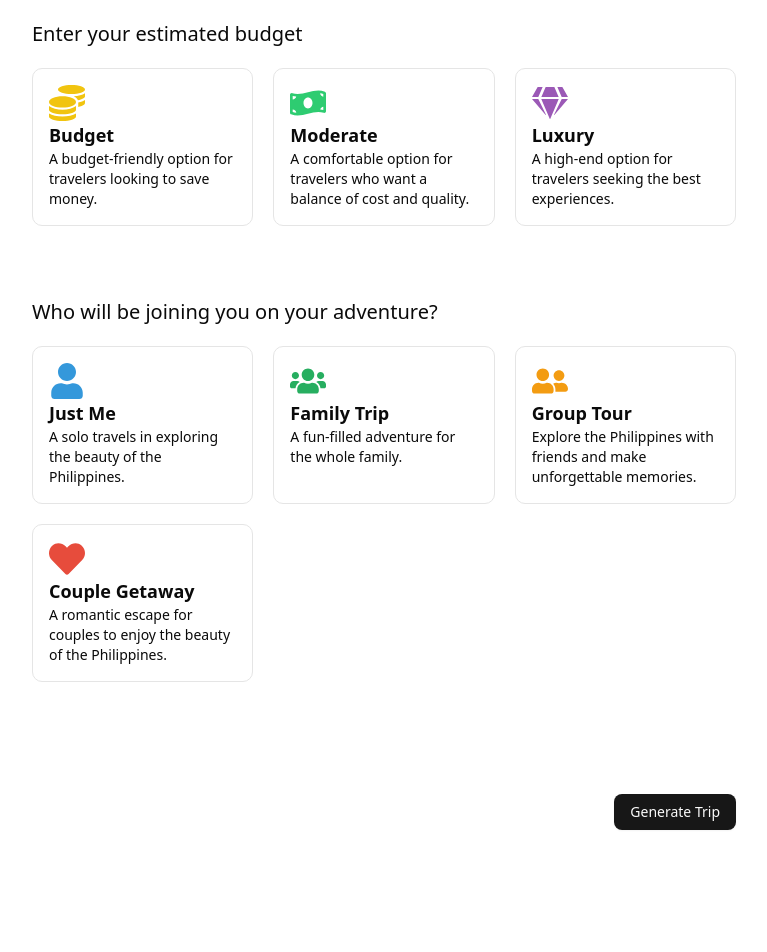
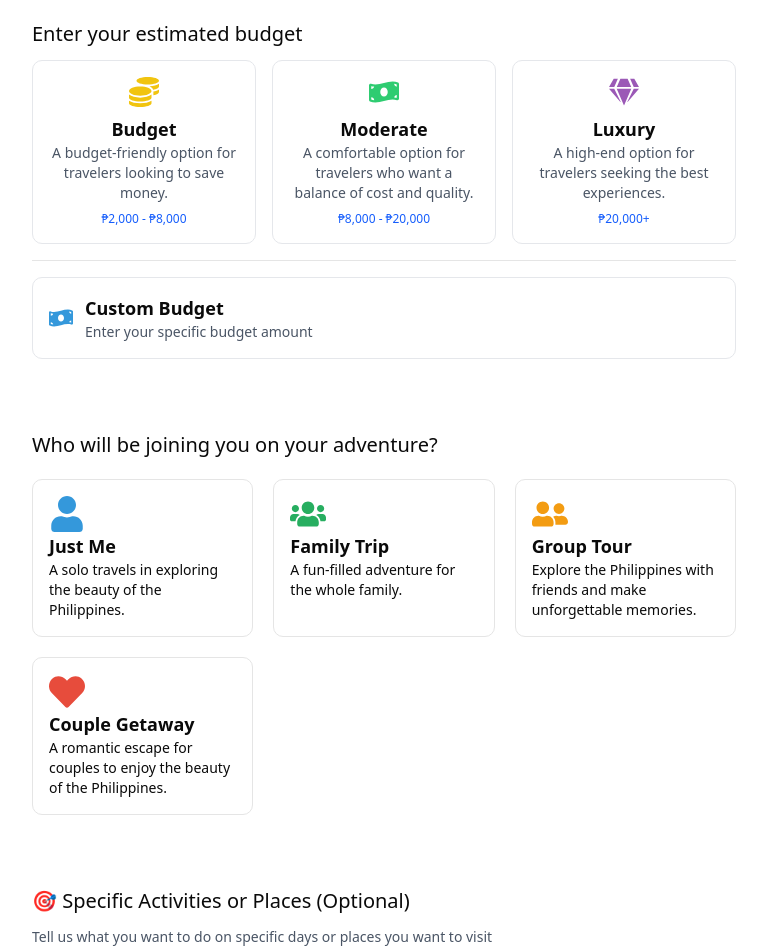
Before and after one commit to JamirBasa/TravelRover, a React (Vite) app: page /create-trip in a window 1280 px wide. Shown: the part 560-1512 px from the top of the page, without its empty margins (256-1023 px from the left). Before the commit the page ends 1430 px from the top, so only its background shows below. Built offline with nearby package versions, Linux system fonts and the light colour scheme; no server answers.

Commit message:
Budget Considerations and Enhanced AI Prompt

```diff
--- a/src/constants/options.jsx
+++ b/src/constants/options.jsx
@@ -5,61 +5,66 @@ import {
   FaHeart,
   FaCoins,
   FaMoneyBillWave,
-    FaGem
+  FaGem,
 } from "react-icons/fa";
 
-export const SelectTravelList=[
+export const SelectTravelList = [
   {
     id: 1,
-                title: 'Just Me',
-                desc: 'A solo travels in exploring the beauty of the Philippines.',
-                icon: <FaUser style={{ color: '#3498db' }} />,
-                people: '1'
+    title: "Just Me",
+    desc: "A solo travels in exploring the beauty of the Philippines.",
+    icon: <FaUser style={{ color: "#3498db" }} />,
+    people: "1",
   },
   {
     id: 2,
-                title: 'Family Trip',
-                desc: 'A fun-filled adventure for the whole family.',
-                icon: <FaUsers style={{ color: '#27ae60' }} />,
-                people: '3 to 5 People'
+    title: "Family Trip",
+    desc: "A fun-filled adventure for the whole family.",
+    icon: <FaUsers style={{ color: "#27ae60" }} />,
+    people: "3 to 5 People",
   },
   {
     id: 3,
-                title: 'Group Tour',
-                desc: 'Explore the Philippines with friends and make unforgettable memories.',
-                icon: <FaUserFriends style={{ color: '#f39c12' }} />,
-                people: '5 to 10 People'
+    title: "Group Tour",
+    desc: "Explore the Philippines with friends and make unforgettable memories.",
+    icon: <FaUserFriends style={{ color: "#f39c12" }} />,
+    people: "5 to 10 People",
   },
   {
     id: 4,
-                title: 'Couple Getaway',
-                desc: 'A romantic escape for couples to enjoy the beauty of the Philippines.',
-                icon: <FaHeart style={{ color: '#e74c3c' }} />,
-                people: '2 People'
-        }
-]
+    title: "Couple Getaway",
+    desc: "A romantic escape for couples to enjoy the beauty of the Philippines.",
+    icon: <FaHeart style={{ color: "#e74c3c" }} />,
+    people: "2 People",
+  },
+];
 
 export const SelectBudgetOptions = [
   {
     id: 1,
-                title: 'Budget',
-                desc: 'A budget-friendly option for travelers looking to save money.',
-                icon: <FaCoins style={{ color: '#f1c40f' }} />
+    title: "Budget",
+    desc: "A budget-friendly option for travelers looking to save money.",
+    icon: <FaCoins style={{ color: "#f1c40f" }} />,
+    range: "₱2,000 - ₱8,000", // ✅ Added price range
+    value: "Budget", // ✅ Added value for easier handling
   },
   {
     id: 2,
-                title: 'Moderate',
-                desc: 'A comfortable option for travelers who want a balance of cost and quality.',
-                icon: <FaMoneyBillWave style={{ color: '#2ecc71' }} />
+    title: "Moderate",
+    desc: "A comfortable option for travelers who want a balance of cost and quality.",
+    icon: <FaMoneyBillWave style={{ color: "#2ecc71" }} />,
+    range: "₱8,000 - ₱20,000", // ✅ Added price range
+    value: "Moderate", // ✅ Added value
   },
   {
     id: 3,
-                title: 'Luxury',
-                desc: 'A high-end option for travelers seeking the best experiences.',
-                icon: <FaGem style={{ color: '#9b59b6' }} />
-        }
-]
-
+    title: "Luxury",
+    desc: "A high-end option for travelers seeking the best experiences.",
+    icon: <FaGem style={{ color: "#9b59b6" }} />,
+    range: "₱20,000+", // ✅ Added price range
+    value: "Luxury", // ✅ Added value
+  },
+];
 
 export const AI_PROMPT = `You are an expert travel guide specializing in creating comprehensive, budget-conscious travel itineraries. I will provide you with trip details, and you must create a detailed travel plan in strict JSON format.
 
@@ -73,9 +78,14 @@ Your response must be valid JSON with this exact structure:
     "destination": "string - full destination name",
     "location": "string - city/region, country",
     "duration": number,
-    "travelers": number,
-    "budgetLevel": "string - Budget/Mid-range/Luxury",
-    "currency": "string - local currency code (USD, PHP, EUR, etc.)",
+    "travelers": "string - traveler description",
+    "budgetLevel": "string - Budget/Moderate/Luxury or Custom amount",
+    "travelDates": {
+      "startDate": "string - departure date if specified",
+      "endDate": "string - return date if specified",
+      "flexibility": "string - date flexibility notes"
+    },
+    "currency": "string - local currency code (PHP for Philippines)",
     "totalEstimatedCost": "string - cost range in local currency",
     "bestTimeToVisit": "string - seasonal recommendations"
   },
@@ -279,4 +289,21 @@ RESPONSE GUIDELINES:
 
 Remember: The goal is to create a comprehensive, actionable travel plan that respects the traveler's budget while maximizing their experience. Every recommendation should be practical, affordable within the specified budget range, and culturally appropriate.
 
-My request is: {location}, {duration} days, {travelers}, {budget} budget.`;
+BUDGET CONSIDERATIONS:
+- If custom budget amount is provided, tailor all recommendations to that specific amount
+- For custom budgets, provide detailed breakdown showing how the budget is allocated
+- Consider seasonal pricing variations for the specified travel dates
+- If dates are provided, check for local festivals, peak seasons, or events that might affect pricing
+
+My request is: {location}, {duration} days, {travelers}, {budget} budget.
+
+SPECIFIC DAILY REQUESTS:
+{specificRequests}
+
+IMPORTANT INSTRUCTIONS:
+- If specific activities or locations are mentioned for certain days, prioritize those in the itinerary
+- If multiple locations are mentioned (e.g., different cities), treat this as a multi-city trip
+- Calculate realistic travel times between different locations
+- Adjust accommodation and transportation accordingly
+- If travel between locations takes significant time, allocate appropriate days for travel
+- Provide warnings if the itinerary seems too rushed or logistically challenging`;
--- /dev/null
+++ b/src/create-trip/components/BugetSelector.jsx
@@ -0,0 +1,98 @@
+import { useState } from "react";
+import { Input } from "@/components/ui/input";
+import { SelectBudgetOptions } from "../../constants/options";
+import { FaMoneyBillWave } from "react-icons/fa";
+
+const BudgetSelector = ({
+  value,
+  customValue,
+  onBudgetChange,
+  onCustomBudgetChange,
+  error,
+}) => {
+  const [showCustom, setShowCustom] = useState(false);
+
+  return (
+    <div className="space-y-4">
+      {/* Preset budget options */}
+      <div className="grid grid-cols-1 md:grid-cols-3 gap-4">
+        {SelectBudgetOptions.map((option) => (
+          <div
+            key={option.id}
+            onClick={() => {
+              onBudgetChange(option.title);
+              setShowCustom(false);
+              onCustomBudgetChange("");
+            }}
+            className={`p-4 cursor-pointer border rounded-lg hover:shadow-lg transition-all duration-200 ${
+              value === option.title && !showCustom
+                ? "shadow-lg border-blue-500 bg-blue-50"
+                : "border-gray-200"
+            }`}
+          >
+            <div className="text-3xl mb-2 flex justify-center">
+              {option.icon}
+            </div>
+            <h3 className="font-semibold text-lg text-center">
+              {option.title}
+            </h3>
+            <p className="text-sm text-gray-600 text-center">{option.desc}</p>
+            <p className="text-xs text-blue-600 font-medium text-center mt-2">
+              {option.range}
+            </p>
+          </div>
+        ))}
+      </div>
+
+      {/* Custom Budget Option */}
+      <div className="border-t pt-4">
+        <div
+          onClick={() => setShowCustom(true)}
+          className={`p-4 cursor-pointer border rounded-lg hover:shadow-lg transition-all duration-200 ${
+            showCustom
+              ? "shadow-lg border-blue-500 bg-blue-50"
+              : "border-gray-200"
+          }`}
+        >
+          <div className="flex items-center justify-between">
+            <div className="flex items-center gap-3">
+              <FaMoneyBillWave style={{ color: "#3498db", fontSize: "24px" }} />
+              <div>
+                <h3 className="font-semibold text-lg">Custom Budget</h3>
+                <p className="text-sm text-gray-600">
+                  Enter your specific budget amount
+                </p>
+              </div>
+            </div>
+            {showCustom && (
+              <div className="ml-4 flex items-center gap-2">
+                <span className="text-sm font-medium">₱</span>
+                <Input
+                  type="number"
+                  placeholder="Enter amount"
+                  value={customValue}
+                  onChange={(e) => {
+                    onCustomBudgetChange(e.target.value);
+                    onBudgetChange("");
+                  }}
+                  className="w-32"
+                  min="1000"
+                  step="500"
+                />
+              </div>
+            )}
+          </div>
+        </div>
+      </div>
+
+      {error && (
+        <p className="text-red-500 text-sm flex items-center gap-1">
+          <span>⚠️</span>
+          {error}
+        </p>
+      )}
+    </div>
+  );
+};
+
+export default BudgetSelector;
--- a/src/create-trip/index.jsx
+++ b/src/create-trip/index.jsx
@@ -1,75 +1,85 @@
-
-import { useState, useEffect } from 'react'
-import GooglePlacesAutocomplete from 'react-google-places-autocomplete'
-import { Input } from '@/components/ui/input'
-import { Button } from '@/components/ui/button'
-import { SelectBudgetOptions, SelectTravelList, AI_PROMPT } from '../constants/options';
-import { toast } from "sonner"
-import { chatSession } from '../config/aimodel';
+import { useState, useEffect } from "react";
+import GooglePlacesAutocomplete from "react-google-places-autocomplete";
+import { Input } from "@/components/ui/input";
+import { Button } from "@/components/ui/button";
+import {
+  SelectBudgetOptions,
+  SelectTravelList,
+  AI_PROMPT,
+} from "../constants/options";
+import { toast } from "sonner";
+import { chatSession } from "../config/aimodel";
 import {
   Dialog,
   DialogContent,
   DialogHeader,
   DialogTitle,
-} from "@/components/ui/dialog"
-import { FcGoogle } from 'react-icons/fc';
-import { useGoogleLogin } from '@react-oauth/google';
-import axios from 'axios';
-import { doc, setDoc } from 'firebase/firestore';
-import { db } from '../config/firebaseConfig';
-import { AiOutlineLoading3Quarters } from 'react-icons/ai';
-import { useNavigate } from 'react-router-dom';
-
+} from "@/components/ui/dialog";
+import { FcGoogle } from "react-icons/fc";
+import { useGoogleLogin } from "@react-oauth/google";
+import axios from "axios";
+import { doc, setDoc } from "firebase/firestore";
+import { db } from "../config/firebaseConfig";
+import { AiOutlineLoading3Quarters } from "react-icons/ai";
+import { useNavigate } from "react-router-dom";
+import BudgetSelector from "./components/BugetSelector";
 
 function CreateTrip() {
-  const [place,setPlace]=useState(null);
-  const [formData, setFormData]= useState({});
+  const [place, setPlace] = useState(null);
+  const [formData, setFormData] = useState({});
+  const [customBudget, setCustomBudget] = useState("");
 
-  const [openDialog,setOpenDialog]=useState(false);
-  const [loading,setLoading]=useState(false);
+  const [openDialog, setOpenDialog] = useState(false);
+  const [loading, setLoading] = useState(false);
 
-  const navigate=useNavigate();
+  const navigate = useNavigate();
 
-  const handleInputChange=(name,value)=>{
-
+  const handleInputChange = (name, value) => {
     setFormData({
       ...formData,
-      [name]:value
-    })
+      [name]: value,
+    });
+  };
+  useEffect(() => {
+    console.log(formData);
+  }, [formData]);
 
-  }
-  useEffect(()=>{
-    console.log(formData)
-  },[formData])
+  const googleLogin = useGoogleLogin({
+    onSuccess: (codeResp) => GetUserProfile(codeResp),
+    onError: (error) => console.log(error),
+  });
+  const OnGenerateTrip = async () => {
+    const user = localStorage.getItem("user");
 
-
-  const googleLogin=useGoogleLogin({
-    onSuccess:(codeResp)=>GetUserProfile(codeResp),
-    onError:(error)=>console.log(error)
-  })
-  const OnGenerateTrip= async ()=>{
-    const user=localStorage.getItem('user');
-
-    if(!user){
+    if (!user) {
       setOpenDialog(true);
-      return ;
+      return;
     }
 
+    if (!formData?.location || !formData?.duration || !formData?.travelers) {
+      toast("Please fill all the details.");
+      return;
+    }
 
-
-    if(formData?.duration>5&&!formData?.location ||!formData?.budget&& !formData?.travelers){
-      toast("Please fill all the details.")
+    if (!formData?.budget && !customBudget) {
+      toast("Please select or enter your budget.");
       return;
     }
 
     setLoading(true);
 
-    const FINAL_PROMPT=AI_PROMPT
-    .replace('{location}', formData?.location)
-    .replace('{duration}', formData?.duration)
-    .replace('{travelers}', formData?.travelers)
-    .replace('{budget}', formData?.budget)
-
+    const FINAL_PROMPT = AI_PROMPT.replace("{location}", formData?.location)
+      .replace("{duration}", formData?.duration)
+      .replace("{travelers}", formData?.travelers)
+      .replace(
+        "{budget}",
+        customBudget ? `Custom: ₱${customBudget}` : formData?.budget
+      )
+      .replace(
+        "{specificRequests}",
+        formData?.specificRequests ||
+          "No specific requests - create a balanced itinerary"
+      );
     console.log(FINAL_PROMPT);
 
     try {
@@ -82,15 +92,14 @@ function CreateTrip() {
     } catch (error) {
       toast("Error generating trip: " + error.message);
     }
-  }
+  };
 
-  const SaveAiTrip=async(TripData)=>{
+  const SaveAiTrip = async (TripData) => {
     setLoading(true);
 
     try {
-      const user=JSON.parse(localStorage.getItem('user'));
-      const docId=Date.now().toString()
-
+      const user = JSON.parse(localStorage.getItem("user"));
+      const docId = Date.now().toString();
 
       let parsedTripData;
       try {
@@ -103,30 +112,37 @@ function CreateTrip() {
       }
 
       await setDoc(doc(db, "AITrips", docId), {
-        userSelection:formData,
-        tripData:parsedTripData,
-        userEmail:user?.email,
-        id:docId
+        userSelection: {
+          ...formData,
+          customBudget: customBudget,
+        },
+        tripData: parsedTripData,
+        userEmail: user?.email,
+        id: docId,
       });
       toast("Trip saved successfully!");
-      navigate('/view-trip/'+docId);
+      navigate("/view-trip/" + docId);
     } catch (error) {
       console.error("Error saving trip: ", error);
       toast("Failed to save trip: " + (error.message || "Permission denied"));
     }
     setLoading(false);
+  };
 
-  }
-
-  const GetUserProfile=(tokenInfo) => {
-      axios.get(`https://www.googleapis.com/oauth2/v1/userinfo?access_token=${tokenInfo?.access_token}`, {
+  const GetUserProfile = (tokenInfo) => {
+    axios
+      .get(
+        `https://www.googleapis.com/oauth2/v1/userinfo?access_token=${tokenInfo?.access_token}`,
+        {
           headers: {
             Authorization: `Bearer ${tokenInfo?.access_token}`,
-          Accept:'Application/json'
+            Accept: "Application/json",
           },
-      }).then((resp)=>{
+        }
+      )
+      .then((resp) => {
         console.log(resp);
-        localStorage.setItem('user',JSON.stringify(resp.data));
+        localStorage.setItem("user", JSON.stringify(resp.data));
         setOpenDialog(false);
         OnGenerateTrip();
       })
@@ -134,97 +150,132 @@ function CreateTrip() {
         console.error("Error fetching user profile:", error);
         toast("Failed to get user profile");
       });
-    }
-
-
+  };
 
   return (
-    <div className='sm:px-10 md:px-32 lg:px-56 xl:px-72 px-5 mt-10'>
-      <h2 className='text-3xl font-bold'>Customize your adventure</h2>
-      <p className='mt-3 text-gray-500 text-xl'>Tell us a little about yourself, and Travel Rover will craft a personalized itinerary designed around your preferences.</p>
+    <div className="sm:px-10 md:px-32 lg:px-56 xl:px-72 px-5 mt-10">
+      <h2 className="text-3xl font-bold">Customize your adventure</h2>
+      <p className="mt-3 text-gray-500 text-xl">
+        Tell us a little about yourself, and Travel Rover will craft a
+        personalized itinerary designed around your preferences.
+      </p>
 
-      <div className='mt-20 flex flex-col gap-10'>
-          <div className='mb-8'>
-            <h2 className='text-xl mb-3 font-medium'>Where would you like to go?</h2>
+      <div className="mt-20 flex flex-col gap-10">
+        <div className="mb-8">
+          <h2 className="text-xl mb-3 font-medium">
+            Where would you like to go?
+          </h2>
           <GooglePlacesAutocomplete
             apiKey={import.meta.env.VITE_GOOGLE_PLACE_API_KEY}
             autocompletionRequest={{
               componentRestrictions: {
-                  country: ['ph']
-                }
+                country: ["ph"],
+              },
             }}
             selectProps={{
               value: place,
-                onChange: (v) => { setPlace(v);  handleInputChange('location', v.label)} ,
+              onChange: (v) => {
+                setPlace(v);
+                handleInputChange("location", v.label);
+              },
             }}
           />
         </div>
 
-          <div className='mb-8'>
-            <h2 className='text-xl mb-3 font-medium'>How many days will your trip last?</h2>
-            <Input placeholder={''} type='number'
-              onChange={(e)=>handleInputChange('duration', e.target.value)}
+        <div className="mb-8">
+          <h2 className="text-xl mb-3 font-medium">
+            How many days will your trip last?
+          </h2>
+          <Input
+            placeholder={""}
+            type="number"
+            onChange={(e) => handleInputChange("duration", e.target.value)}
           />
         </div>
 
-          <div className='mb-8'>
-            <h2 className='text-xl mb-3 font-medium'>Enter your estimated budget</h2>
-            <div className='grid grid-cols-3 gap-5 mt-5'>
-              {SelectBudgetOptions.map((item,index)=>(
-                <div key={index}
-                onClick={()=>handleInputChange('budget', item.title)}
+        <div className="mb-8">
+          <h2 className="text-xl mb-3 font-medium">
+            Enter your estimated budget
+          </h2>
+          <BudgetSelector
+            value={formData?.budget}
+            customValue={customBudget}
+            onBudgetChange={(budget) => handleInputChange("budget", budget)}
+            onCustomBudgetChange={(amount) => setCustomBudget(amount)}
+            error={null}
+          />
+        </div>
+
+        <div className="mb-8">
+          <h2 className="text-xl mb-3 font-medium">
+            Who will be joining you on your adventure?
+          </h2>
+          <div className="grid grid-cols-3 gap-5 mt-5">
+            {SelectTravelList.map((item, index) => (
+              <div
+                key={index}
+                onClick={() => handleInputChange("travelers", item.people)}
                 className={`p-4 cursor-pointer border rounded-lg hover:shadow-lg
-                ${formData?.budget==item.title&&'shadow-lg border-black'}
-                `}>
-                  <h2 className='text-4xl'>{item.icon}</h2>
-                  <h2 className='font-bold text-lg'>{item.title}</h2>
-                  <h2 className='text-sm text-gray'>{item.desc}</h2>
+                ${
+                  formData?.travelers == item.people && "shadow-lg border-black"
+                }
+                `}
+              >
+                <h2 className="text-4xl">{item.icon}</h2>
+                <h2 className="font-bold text-lg">{item.title}</h2>
+                <h2 className="text-sm text-gray">{item.desc}</h2>
               </div>
             ))}
           </div>
         </div>
 
-
-          <div className='mb-8'>
-            <h2 className='text-xl mb-3 font-medium'>Who will be joining you on your adventure?</h2>
-            <div className='grid grid-cols-3 gap-5 mt-5'>
-              {SelectTravelList.map((item,index)=>(
-                <div key={index}
-                onClick={()=>handleInputChange('travelers', item.people)}
-                className={`p-4 cursor-pointer border rounded-lg hover:shadow-lg
-                ${formData?.travelers==item.people&&'shadow-lg border-black'}
-                `}>
-                  <h2 className='text-4xl'>{item.icon}</h2>
-                  <h2 className='font-bold text-lg'>{item.title}</h2>
-                  <h2 className='text-sm text-gray'>{item.desc}</h2>
-                </div>
-              ))}
-            </div>
+        <div className="mb-8">
+          <h2 className="text-xl mb-3 font-medium">
+            🎯 Specific Activities or Places (Optional)
+          </h2>
+          <p className="text-sm text-gray-600 mb-3">
+            Tell us what you want to do on specific days or places you want to
+            visit
+          </p>
+          <textarea
+            className="w-full p-3 border rounded-lg resize-none focus:ring-2 focus:ring-blue-500 focus:border-blue-500"
+            rows="4"
+            placeholder="Examples:&#10;• Day 3: Visit Ocean Park&#10;• Day 4: Go to Palawan&#10;• Day 5: Island hopping in El Nido&#10;• Visit Underground River&#10;• Try local seafood"
+            value={formData?.specificRequests || ""}
+            onChange={(e) =>
+              handleInputChange("specificRequests", e.target.value)
+            }
+          />
+          <p className="text-xs text-gray-500 mt-2">
+            💡 You can mention specific days, activities, or places you want to
+            include
+          </p>
         </div>
 
-          <div className='my-10 flex justify-end'>
-
-            <Button
-              disabled={loading}
-            onClick={OnGenerateTrip}>
-              {loading?
-                  <AiOutlineLoading3Quarters className='h-7 w-7 animate-spin'/>: 'Generate Trip'
-              }
+        <div className="my-10 flex justify-end">
+          <Button disabled={loading} onClick={OnGenerateTrip}>
+            {loading ? (
+              <AiOutlineLoading3Quarters className="h-7 w-7 animate-spin" />
+            ) : (
+              "Generate Trip"
+            )}
           </Button>
         </div>
-
 
         <Dialog open={openDialog}>
           <DialogContent>
             <DialogHeader>
               <DialogTitle className="flex items-center justify-center">
                 <img src="/logo.svg" alt="Logo" className="h-16 w-auto" />
-                <span className="ml-2 text-xl font-bold text-gray-800">Travel Rover</span>
+                <span className="ml-2 text-xl font-bold text-gray-800">
+                  Travel Rover
+                </span>
               </DialogTitle>
               <div className="mt-5">
                 <Button
-                className='w-full mt-5 flex gap-4 items-center'
-                onClick={() => googleLogin()}>
+                  className="w-full mt-5 flex gap-4 items-center"
+                  onClick={() => googleLogin()}
+                >
                   <FcGoogle />
                   Sign In With Google
                 </Button>
@@ -234,7 +285,7 @@ function CreateTrip() {
         </Dialog>
       </div>
     </div>
-  )
+  );
 }
 
-export default CreateTrip
+export default CreateTrip;
```
Also changed, not shown: src/config/GlobalApi.jsx (+49 -8 lines), src/my-trips/index.jsx (+24 -31 lines). Lines whose indentation alone changed are shown as unchanged.
